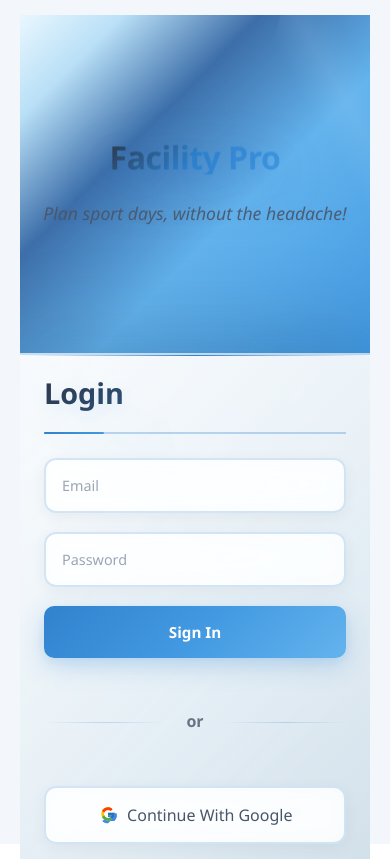
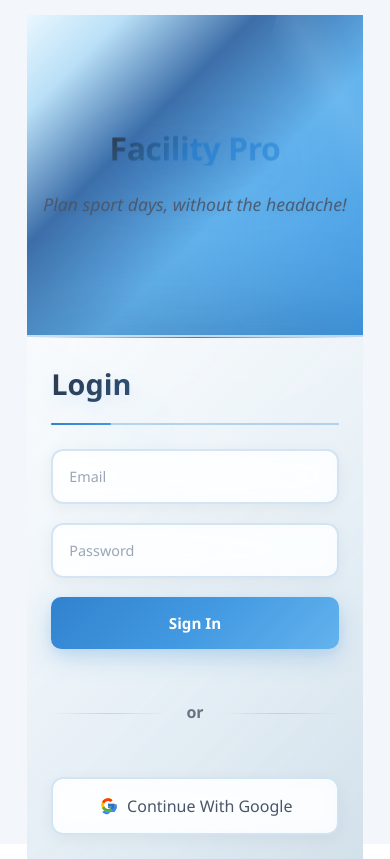
Before and after one commit to Dev-Lords/Facility-Pro, a React (Vite) app: page /LoginPage in a window 390 px wide. Built offline with nearby package versions, Linux system fonts and the light colour scheme; no server answers.

Commit message:
login issue fixed

```diff
--- a/src/components/Login.css
+++ b/src/components/Login.css
@@ -44,7 +44,6 @@
   --glass-gradient: linear-gradient(135deg, rgba(255, 255, 255, 0.9) 0%, rgba(235, 248, 255, 0.8) 100%);
 }
 
-
 body, html {
   height: 100%;
   font-family: 'Inter', 'Segoe UI', Tahoma, Geneva, Verdana, sans-serif;
@@ -53,11 +52,10 @@ body, html {
 
 .login-container {
   display: flex;
-  height: 100vh;
+  min-height: 100vh;
   width: 100%;
   background: var(--primary-gradient);
   position: relative;
-  overflow: hidden;
 }
 
 .login-container::before {
@@ -232,7 +230,7 @@ form {
 }
 
 input {
-   padding: 0.6rem 1rem;
+  padding: 0.6rem 1rem;
   font-size: 0.9rem;
   width: 100%;
   border: 2px solid rgba(49, 130, 206, 0.2);
@@ -244,6 +242,7 @@ input {
   box-shadow:
     0 4px 15px rgba(0, 0, 0, 0.05),
     inset 0 1px 0 rgba(255, 255, 255, 0.2);
+  box-sizing: border-box;
 }
 
 input::placeholder {
@@ -279,6 +278,8 @@ button[type="submit"] {
   position: relative;
   overflow: hidden;
   animation: pulseBlue 3s ease-in-out infinite;
+  box-sizing: border-box;
+  width: 100%;
 }
 
 button[type="submit"]::before {
@@ -359,6 +360,8 @@ button[type="submit"]:hover {
     inset 0 1px 0 rgba(255, 255, 255, 0.2);
   position: relative;
   overflow: hidden;
+  box-sizing: border-box;
+  width: 100%;
 }
 
 .google-btn::before {
@@ -501,6 +504,14 @@ button[type="submit"]:hover {
   20%, 40%, 60%, 80% { transform: translateX(5px); }
 }
 
+/* Desktop - keep original layout with overflow hidden */
+@media (min-width: 769px) {
+  .login-container {
+    height: 100vh;
+    overflow: hidden;
+  }
+}
+
 /* Responsive Design */
 @media (max-width: 1024px) {
   .login-panel {
@@ -518,13 +529,22 @@ button[type="submit"]:hover {
 }
 
 @media (max-width: 768px) {
+  body {
+    overflow-x: hidden;
+    overflow-y: auto;
+  }
+
   .login-container {
     flex-direction: column;
+    min-height: 100vh;
+    height: auto;
+    overflow-y: auto;
   }
 
   .brand-section {
     padding: 3rem 2rem 2rem;
     min-height: 40vh;
+    flex-shrink: 0;
   }
 
   .company-name {
@@ -538,7 +558,9 @@ button[type="submit"]:hover {
   }
 
   .login-panel {
-    width: 350px;
+    width: 100%;
+    max-width: 400px;
+    margin: 0 auto;
     padding: 2rem;
     border-left: none;
     border-top: 2px solid rgba(49, 130, 206, 0.2);
@@ -546,6 +568,10 @@ button[type="submit"]:hover {
       0 -25px 80px rgba(26, 32, 44, 0.15),
       0 -10px 40px rgba(49, 130, 206, 0.1),
       inset 0 1px 0 rgba(255, 255, 255, 0.3);
+    flex-shrink: 0;
+    min-height: auto;
+    padding-bottom: 3rem;
+    margin-bottom: 2rem;
   }
 
   .login-panel::before {
@@ -560,6 +586,7 @@ button[type="submit"]:hover {
 @media (max-width: 480px) {
   .brand-section {
     padding: 2rem 1rem 1.5rem;
+    min-height: 30vh;
   }
 
   .company-name {
@@ -572,6 +599,9 @@ button[type="submit"]:hover {
 
   .login-panel {
     padding: 1.5rem;
+    width: 100%;
+    max-width: none;
+    margin: 0;
   }
 
   .login-panel h2 {
```
